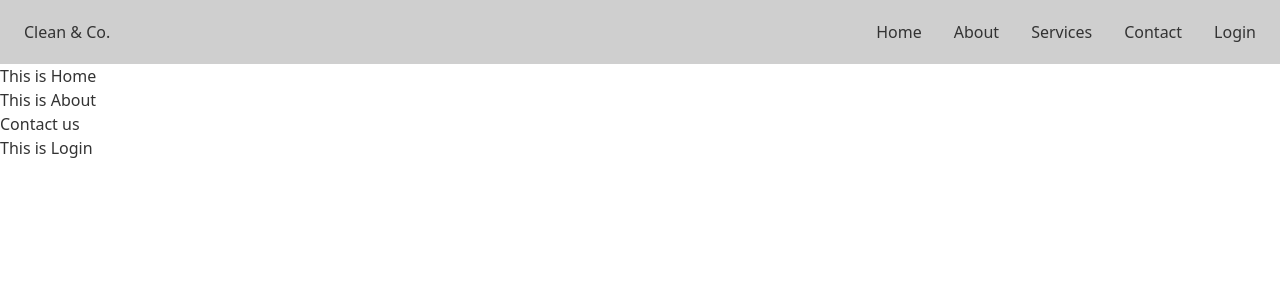
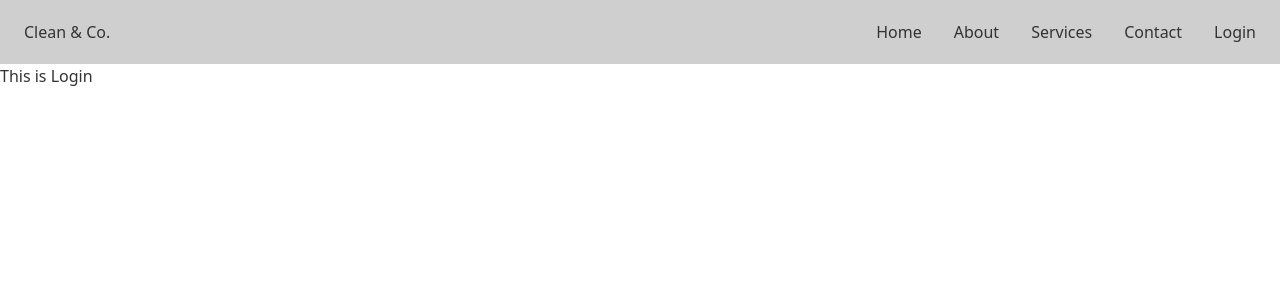
Before and after one commit to Thowhid31/complete-web-1to100, a React (Create React App) app: page /login in a window 1280 px wide. Shown: the top 300 px of the page. Built offline with nearby package versions, Linux system fonts and the light colour scheme.

Commit message:
activate all routes in nav

```diff
--- a/src/App.js
+++ b/src/App.js
@@ -1,18 +1,23 @@
+import { Route, Routes } from 'react-router-dom';
 import './App.css';
 import Navbar from './components/Navbar';
 import About from './Pages/About';
 import Contact from './Pages/Contact';
 import Home from './Pages/Home';
 import Login from './Pages/Login';
+import Services from './Pages/Services';
 
 function App() {
   return (
     <div>
      <Navbar>
-     <Home/>
-      <About/>
-      <Contact/>
-      <Login/>
+     <Routes>
+       <Route path='/' element={<Home/>}></Route>
+       <Route path='/about' element={<About/>}></Route>
+       <Route path='/services' element={<Services/>}></Route>
+       <Route path='/contact' element={<Contact/>}></Route>
+       <Route path='/login' element={<Login/>}></Route>
+     </Routes>
      </Navbar>
 
     </div>
--- a/src/components/Navbar.js
+++ b/src/components/Navbar.js
@@ -1,4 +1,5 @@
 import React from 'react';
+import { Link } from 'react-router-dom';
 
 const Navbar = ({ children }) => {
     return (
@@ -17,11 +18,11 @@ const Navbar = ({ children }) => {
                     <div class="flex-none hidden lg:block">
                         <ul class="menu menu-horizontal">
 
-                            <li><a className='rounded-lg'>Home</a></li>
-                            <li><a className='rounded-lg'>About</a></li>
-                            <li><a className='rounded-lg'>Services</a></li>
-                            <li><a className='rounded-lg'>Contact</a></li>
-                            <li><a className='rounded-lg'>Login</a></li>
+                            <li><Link to='/' className='rounded-lg'>Home</Link></li>
+                            <li><Link to='/about' className='rounded-lg'>About</Link></li>
+                            <li><Link to='/services' className='rounded-lg'>Services</Link></li>
+                            <li><Link to='/contact' className='rounded-lg'>Contact</Link></li>
+                            <li><Link to='/login' className='rounded-lg'>Login</Link></li>
                         </ul>
                     </div>
                 </div>
@@ -31,11 +32,11 @@ const Navbar = ({ children }) => {
                 <label for="my-drawer-3" class="drawer-overlay"></label>
                 <ul class="menu p-4 overflow-y-auto w-80 bg-base-100">
 
-                    <li><a>Home</a></li>
-                    <li><a>About</a></li>
-                    <li><a>Services</a></li>
-                    <li><a>Contact</a></li>
-                    <li><a>Login</a></li>
+                <li><Link to='/' className='rounded-lg'>Home</Link></li>
+                            <li><Link to='/about' className='rounded-lg'>About</Link></li>
+                            <li><Link to='/services' className='rounded-lg'>Services</Link></li>
+                            <li><Link to='/contact' className='rounded-lg'>Contact</Link></li>
+                            <li><Link to='/login' className='rounded-lg'>Login</Link></li>
 
                 </ul>
 
--- a/src/index.js
+++ b/src/index.js
@@ -3,12 +3,15 @@ import ReactDOM from 'react-dom/client';
 import './index.css';
 import App from './App';
 import reportWebVitals from './reportWebVitals';
+import { BrowserRouter } from 'react-router-dom';
 
 const root = ReactDOM.createRoot(document.getElementById('root'));
 root.render(
-  <React.StrictMode>
-    <App />
-  </React.StrictMode>
+  <BrowserRouter>
+    <React.StrictMode>
+      <App />
+    </React.StrictMode>
+  </BrowserRouter>
 );
 
 // If you want to start measuring performance in your app, pass a function
```
